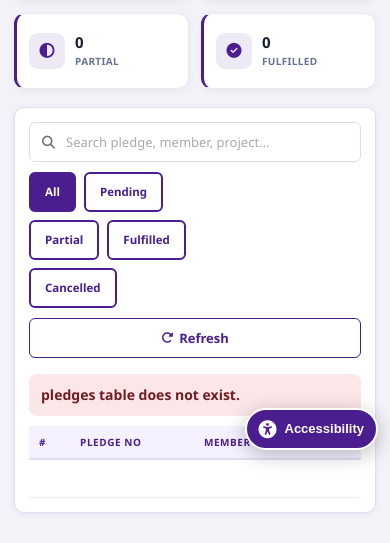
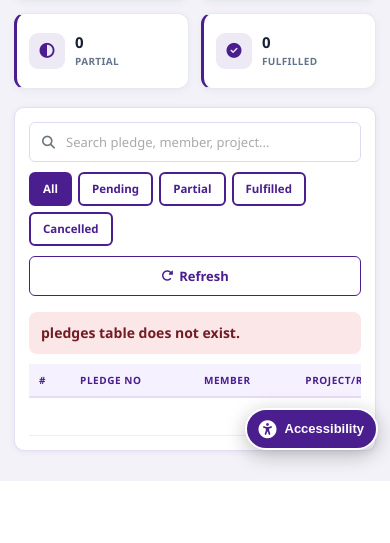
Before and after one commit to Engwaksken/church-platform, a PHP site: page /pledges/index.php in a window 390 px wide. Shown: the part 382-925 px from the top of the page. After the commit the page ends 863 px from the top, so only its background shows below. Run offline with PHP 8.4, Linux system fonts and the light colour scheme; the visitor is signed in with stand-in values (Sample User, id 1); data that the repository does not hold is empty; some libraries are stand-ins or nearby versions.

Commit message:
Make the page search and filter toolbar responsive
The shared .page-toolbar gave every child of .page-toolbar-filters a
fixed 150px width, so groups such as the Pledges status buttons were
squeezed into a tall block. Only selects and inputs get the standard
size now; other children keep their natural width (page rules still
override them). Search, filters and buttons share one row on wide
screens, search takes its own row on tablets, and filters go two per
row with full-width buttons on phones.

Pledges status buttons use a new .toolbar-chip-group. The stylesheet
URL now carries the file's modification time so browsers pick up CSS
changes after a deploy.

Co-Authored-By: Claude Opus 5.5 <noreply@anthropic.com>

```diff
--- a/assets/css/style.css
+++ b/assets/css/style.css
@@ -730,13 +730,16 @@ textarea.form-control { resize: vertical; min-height: 88px; }
   box-shadow: 0 0 0 3px rgba(74,30,143,.10);
 }
 
-/* Standard page toolbar: search | filters | Filter + Refresh, on one row.
+/* Standard page toolbar: search | filters | actions, on one row when they fit.
    <div|form class="page-toolbar">
      <div class="page-toolbar-search"><i class="fas fa-search"></i><input ...></div>
      <div class="page-toolbar-filters"><select class="form-control">…</select>…</div>
      <div class="page-toolbar-actions"><button class="btn btn-primary">Filter</button>
        <button|a class="btn btn-outline-primary page-toolbar-refresh">Refresh</…></div>
-   </div> */
+   </div>
+   Selects and inputs in .page-toolbar-filters get a standard size. Any other child (a button
+   group, tabs, a date range) keeps its natural width; pages can size it with their own rules,
+   which win because the defaults here use :where() to stay low in specificity. */
 .page-toolbar {
   display: flex; align-items: center; flex-wrap: wrap; gap: 10px;
   background: #fff; border: 1px solid var(--border); border-radius: var(--radius);
@@ -746,18 +749,16 @@ textarea.form-control { resize: vertical; min-height: 88px; }
 /* Inside a card that also holds the table: no second card frame. */
 .card-body > .page-toolbar,
 .church-card > .page-toolbar { border: 0; box-shadow: none; padding: 0; border-radius: 0; background: transparent; }
-.page-toolbar-search { position: relative; flex: 1 1 220px; min-width: 160px; max-width: none; margin: 0; }
+
+.page-toolbar-search { position: relative; flex: 1 1 260px; min-width: 200px; margin: 0; }
 .page-toolbar-search > i {
   position: absolute; left: 13px; top: 50%; transform: translateY(-50%);
   color: var(--text-muted); font-size: 13px; pointer-events: none;
 }
-/* Wide screens: one row; filters shrink before anything wraps. */
-.page-toolbar { flex-wrap: nowrap; }
-.page-toolbar-filters { display: flex; align-items: center; flex-wrap: nowrap; gap: 10px; flex: 0 1 auto; min-width: 0; }
-/* .page-toolbar prefix outranks `.page-toolbar select` so each filter keeps its size. */
-/* An explicit width sets each filter's natural size; flex-shrink handles crowded rows. */
-.page-toolbar .page-toolbar-filters > * { flex: 0 1 150px; width: 150px; min-width: 88px; margin: 0; }
-.page-toolbar .page-toolbar-filters > input[type="date"] { flex-basis: 140px; width: 140px; min-width: 125px; }
+.page-toolbar-filters { display: flex; align-items: center; flex-wrap: wrap; gap: 10px; flex: 0 1 auto; min-width: 0; }
+.page-toolbar .page-toolbar-filters > :is(select, input) { flex: 1 1 150px; width: 150px; min-width: 120px; max-width: 220px; margin: 0; }
+.page-toolbar .page-toolbar-filters > input[type="date"] { flex-basis: 145px; min-width: 135px; }
+:where(.page-toolbar-filters) > :where(:not(select, input)) { flex: 0 0 auto; max-width: 100%; }
 .page-toolbar-actions { display: flex; align-items: center; gap: 8px; flex: 0 0 auto; margin-left: auto; }
 
 .page-toolbar input:not([type="checkbox"]):not([type="radio"]):not([type="hidden"]),
@@ -774,26 +775,30 @@ textarea.form-control { resize: vertical; min-height: 88px; }
   border-color: var(--primary); box-shadow: 0 0 0 3px rgba(74,30,143,.10);
 }
 .page-toolbar .btn { height: 40px; padding: 0 14px; justify-content: center; white-space: nowrap; }
+.page-toolbar .btn-sm { height: 34px; padding: 0 12px; }
 .page-toolbar label { margin: 0; }
 
-/* Medium screens: search on its own row, filters + buttons share the next. */
-@media (max-width: 1199px) {
-  .page-toolbar { flex-wrap: wrap; }
+/* Tablets: search gets its own row; filters share the next row with the buttons and stretch to fill it. */
+@media (max-width: 991px) {
   .page-toolbar-search { flex-basis: 100%; }
-  .page-toolbar-filters { flex: 1 1 0; flex-wrap: wrap; }
-  .page-toolbar .page-toolbar-filters > *,
-  .page-toolbar .page-toolbar-filters > input[type="date"] { flex: 1 1 130px; width: auto; max-width: 240px; }
-}
-/* Phones: filters in two columns, buttons full width. */
+  .page-toolbar-filters { flex: 1 1 auto; }
+  .page-toolbar .page-toolbar-filters > :is(select, input) { max-width: none; }
+}
+/* Phones: filters in two columns, groups and buttons full width. */
 @media (max-width: 600px) {
   .page-toolbar { padding: 12px; }
   .page-toolbar-search { min-width: 0; }
   .page-toolbar-filters { flex: 1 1 100%; display: grid; grid-template-columns: repeat(2, minmax(0, 1fr)); }
-  .page-toolbar .page-toolbar-filters > *,
+  .page-toolbar .page-toolbar-filters > :is(select, input),
   .page-toolbar .page-toolbar-filters > input[type="date"] { min-width: 0; width: 100%; }
+  :where(.page-toolbar-filters) > :where(:not(select, input)) { grid-column: 1 / -1; }
   .page-toolbar-actions { flex: 1 1 100%; margin-left: 0; }
   .page-toolbar-actions > * { flex: 1 1 0; }
 }
+/* Row of filter buttons (e.g. pledge status) inside .page-toolbar-filters: one line that scrolls sideways when crowded; wraps on phones. */
+.toolbar-chip-group { display: flex; align-items: center; gap: 6px; flex-wrap: nowrap; overflow-x: auto; min-width: 0; scrollbar-width: thin; }
+.toolbar-chip-group > .btn { flex: 0 0 auto; }
+@media (max-width: 600px) { .toolbar-chip-group { flex-wrap: wrap; overflow-x: visible; } }
 
 /* Action button groups in tables */
 .action-buttons,
--- a/includes/header.php
+++ b/includes/header.php
@@ -128,7 +128,7 @@ $pageTitleText = isset($pageTitle) && trim((string)$pageTitle) !== ''
 <meta property="og:image" content="<?= h($logoUrl) ?>">
 <?php endif; ?>
 
-<link rel="stylesheet" href="<?= h(BASE_URL . 'assets/css/style.css') ?>">
+<link rel="stylesheet" href="<?= h(BASE_URL . 'assets/css/style.css?v=' . (int) @filemtime(__DIR__ . '/../assets/css/style.css')) ?>">
 <link rel="manifest" href="<?= h(BASE_URL . 'manifest.webmanifest') ?>">
 <meta name="theme-color" content="#4a1e8f">
 <meta name="mobile-web-app-capable" content="yes">
--- a/pledges/index.php
+++ b/pledges/index.php
@@ -40,7 +40,7 @@ include '../includes/sidebar.php';
     <div class="page-toolbar">
       <div class="page-toolbar-search"><i class="fas fa-search"></i><input type="text" class="form-control" id="pledgeSearch" placeholder="Search pledge, member, project..."></div>
       <div class="page-toolbar-filters">
-      <div class="d-flex gap-2 flex-wrap" style="flex:0 0 auto;min-width:0" role="group" aria-label="Pledge status">
+      <div class="toolbar-chip-group" role="group" aria-label="Pledge status">
         <button type="button" class="btn btn-sm btn-primary pledge-filter" data-status="">All</button>
         <?php foreach(['Pending','Partial','Fulfilled','Cancelled'] as $s): ?>
           <button type="button" class="btn btn-sm btn-outline pledge-filter" data-status="<?= ph($s) ?>"><?= ph($s) ?></button>
```
